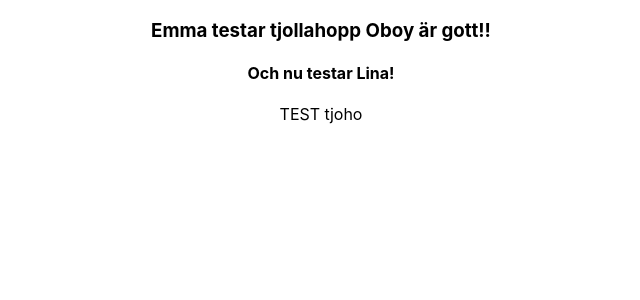
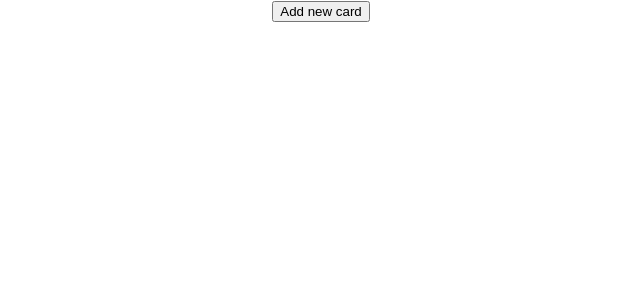
Before and after one commit to EmmaAslan/reactproject-e-wallet, a React (Create React App) app: page / in a window 1280 px wide. Shown: the top 300 px of the page, without its empty margins (319-959 px from the left). Built offline with nearby package versions, Linux system fonts and the light colour scheme.

Commit message:
added router + pages

```diff
--- a/src/App.js
+++ b/src/App.js
@@ -1,12 +1,15 @@
 import "./App.css";
-import Test from "./components/Test";
+import { Switch, Route } from "react-router-dom";
+import Home from "./pages/Home";
+import AddCard from "./pages/AddCard";
 
 function App() {
   return (
     <div className="App">
-      <h3> Emma testar tjollahopp Oboy är gott!!</h3>
-      <h4>Och nu testar Lina!</h4>
-      <Test />
+      <Switch>
+        <Route exact path="/" render={(props) => <Home {...props} />} />
+        <Route path="/addcard" render={(props) => <AddCard {...props} />} />
+      </Switch>
     </div>
   );
 }
--- a/src/components/Test.jsx
+++ /dev/null
@@ -1,9 +0,0 @@
-const Test = () => {
-    return (
-    <div>
-        <p> TEST tjoho</p>
-    </div>
-    );
-}
-
-export default Test;
--- a/src/index.js
+++ b/src/index.js
@@ -1,12 +1,14 @@
-import React from 'react';
-import ReactDOM from 'react-dom';
-import './index.css';
-import App from './App';
-
+import React from "react";
+import ReactDOM from "react-dom";
+import "./index.css";
+import App from "./App";
+import { BrowserRouter as Router } from "react-router-dom";
 
 ReactDOM.render(
   <React.StrictMode>
-    <App />
+    <Router>
+      <App />
+    </Router>
   </React.StrictMode>,
-  document.getElementById('root')
+  document.getElementById("root")
 );
--- /dev/null
+++ b/src/pages/AddCard.jsx
@@ -0,0 +1,14 @@
+import { Link } from "react-router-dom";
+
+const AddCard = () => {
+  return (
+    <div>
+      <p>Add card here</p>
+      <Link to="/">
+        <button>Return to homepage</button>
+      </Link>
+    </div>
+  );
+};
+
+export default AddCard;
--- /dev/null
+++ b/src/pages/Home.jsx
@@ -0,0 +1,13 @@
+import { Link } from "react-router-dom";
+
+const Home = () => {
+  return (
+    <div>
+      <Link to={{ pathname: "/addcard" }}>
+        <button>Add new card</button>
+      </Link>
+    </div>
+  );
+};
+
+export default Home;
```
